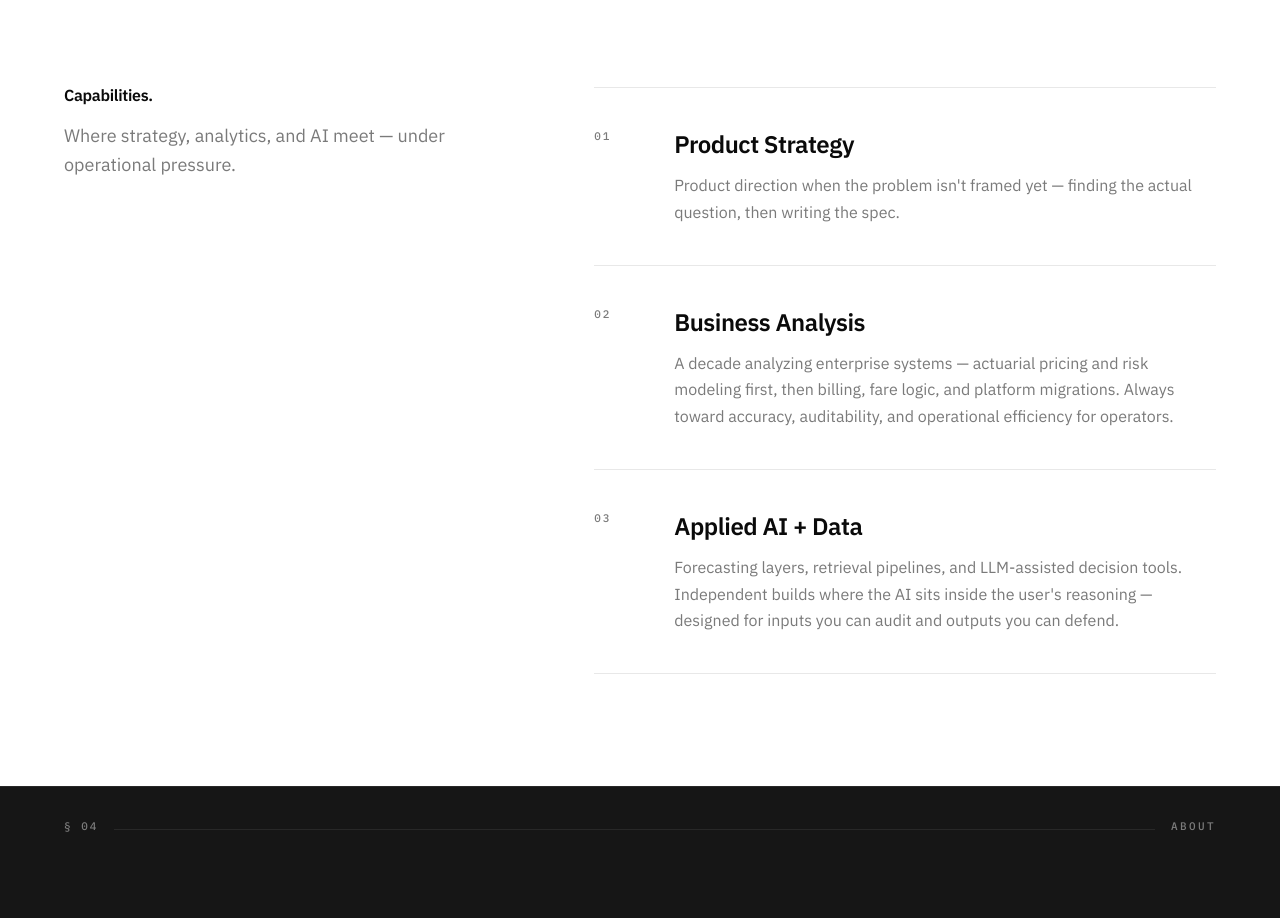
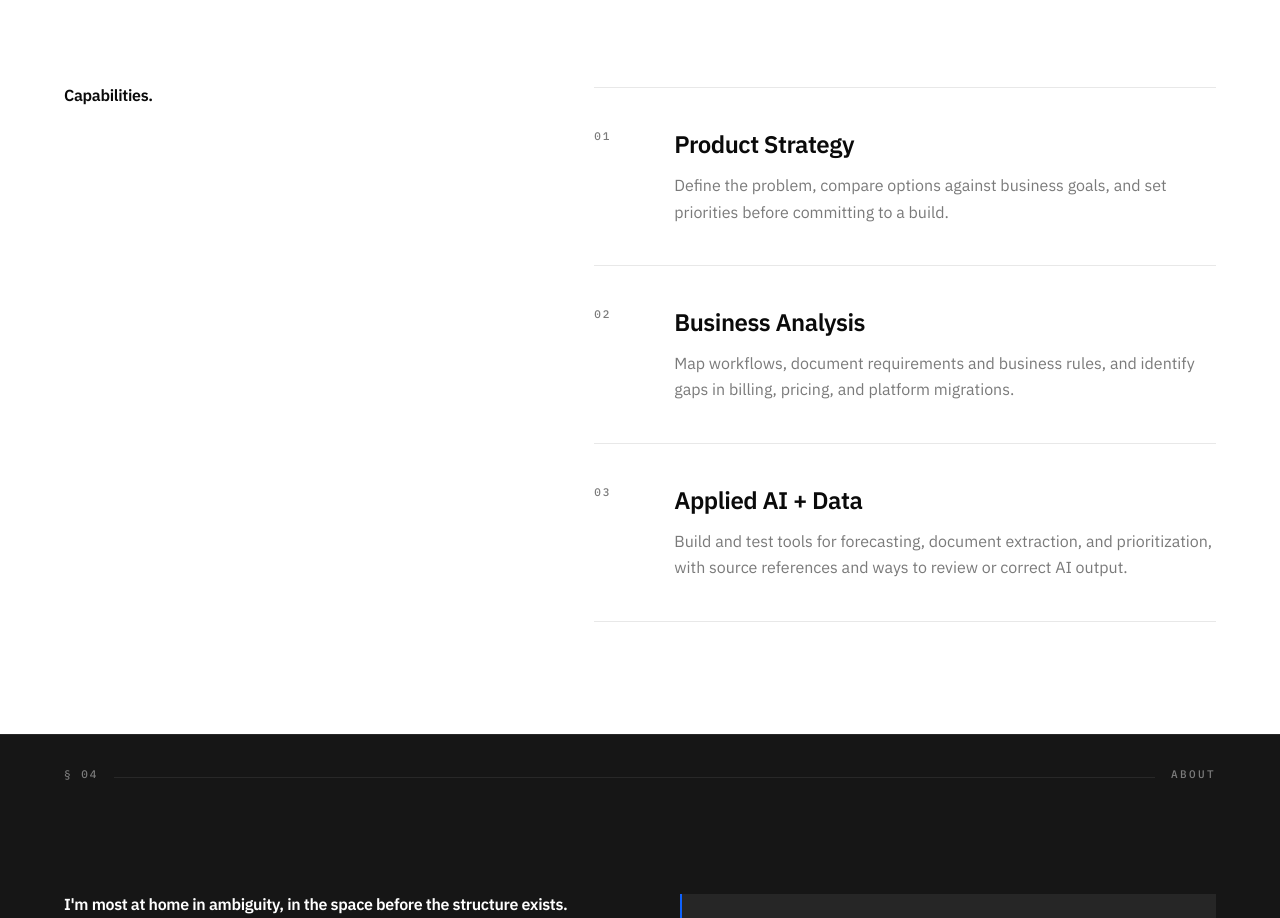
Before and after one commit to kristenmartino/portfolio-v2, a Next.js app: page / in a window 1280 px wide. Shown: the part 7380-8298 px from the top of the page. Built offline with nearby package versions, Linux system fonts and the light colour scheme.

Commit message:
Replace Capabilities slogans with concrete descriptions

```diff
--- a/src/components/expertise/Expertise.tsx
+++ b/src/components/expertise/Expertise.tsx
@@ -18,10 +18,6 @@ export function Expertise() {
           >
             Capabilities.
           </h2>
-          <p className="mt-4 text-base md:text-lg leading-relaxed text-[var(--color-graphite-60)] max-w-md">
-            Where strategy, analytics, and AI meet — under operational
-            pressure.
-          </p>
         </div>
 
         <div>
--- a/src/content/expertise.ts
+++ b/src/content/expertise.ts
@@ -4,16 +4,16 @@ export const expertise: Expertise[] = [
   {
     number: "01",
     title: "Product Strategy",
-    text: "Product direction when the problem isn't framed yet — finding the actual question, then writing the spec.",
+    text: "Define the problem, compare options against business goals, and set priorities before committing to a build.",
   },
   {
     number: "02",
     title: "Business Analysis",
-    text: "A decade analyzing enterprise systems — actuarial pricing and risk modeling first, then billing, fare logic, and platform migrations. Always toward accuracy, auditability, and operational efficiency for operators.",
+    text: "Map workflows, document requirements and business rules, and identify gaps in billing, pricing, and platform migrations.",
   },
   {
     number: "03",
     title: "Applied AI + Data",
-    text: "Forecasting layers, retrieval pipelines, and LLM-assisted decision tools. Independent builds where the AI sits inside the user's reasoning — designed for inputs you can audit and outputs you can defend.",
+    text: "Build and test tools for forecasting, document extraction, and prioritization, with source references and ways to review or correct AI output.",
   },
 ];
```
